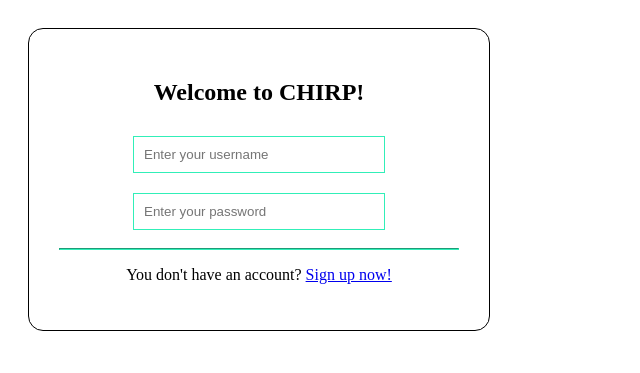
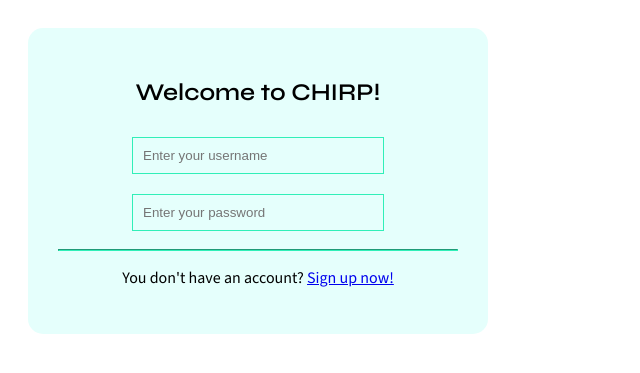
Before and after one commit to KaruzG/chirp, a PHP site: page /public/pages/login.html in a window 1280 px wide. Shown: the top 373 px of the page, without its empty margins (0-640 px from the left). Run offline with PHP 8.4, Linux system fonts and the light colour scheme.

Commit message:
Style changes in login.html

```diff
--- a/public/css/index.css
+++ b/public/css/index.css
@@ -1,6 +1,4 @@
-
 @import url("https://fonts.googleapis.com/css2?family=Source+Sans+3:wght@300;400;700&display=swap");
-
 * {
   font-family: "Source Sans 3", sans-serif;
   color: var(--black);
--- a/public/css/login.css
+++ b/public/css/login.css
@@ -1,4 +1,5 @@
 @import 'vars.css';
+@import url("https://fonts.googleapis.com/css2?family=Source+Sans+3&family=Syne:wght@400;600&display=swap");
 .page {
   display: grid;
   grid-template-columns: 1fr;
@@ -11,16 +12,17 @@
   display: flex;
   flex-direction: column;
   max-width: 400px;
-  border: 1px solid black;
   margin: 20px;
   padding: 30px;
   grid-area: main;
   border-radius: 15px;
-  background-color: var(--lightBg);
+  background-color: var(--chirpBg);
 }
 
 .heading {
   text-align: center;
+  font-family: Syne;
+  font-weight: 600;
 }
 
 .form {
@@ -34,7 +36,7 @@
   padding: 10px;
   min-width: 230px;
   max-width: 400px;
-  background-color: var(--lightBg);
+  background-color: var(--chirpBg);
   border: 1px solid var(--details);
 }
 
@@ -44,4 +46,6 @@ hr {
 
 .create {
   text-align: center;
+  font-family: "Source Sans 3";
+  font-weight: 500;
 }/*# sourceMappingURL=login.css.map */
--- a/public/css/login.scss
+++ b/public/css/login.scss
@@ -1,4 +1,16 @@
 @import 'vars.css';
+@import url('https://fonts.googleapis.com/css2?family=Source+Sans+3&family=Syne:wght@400;600&display=swap');
+
+@mixin heading{
+    font-family: Syne;
+    font-weight: 600;
+}
+
+@mixin text{
+    font-family: 'Source Sans 3';
+    font-weight: 500;
+}
+
 .page{
     display: grid;
     grid-template-columns: 1fr;
@@ -13,16 +25,16 @@
     display: flex;
     flex-direction: column;
     max-width: 400px;
-    border: 1px solid black;
     margin: 20px;
     padding: 30px;
     grid-area: main;
     border-radius: 15px;
-    background-color: var(--lightBg);
+    background-color: var(--chirpBg);
 }
 
 .heading{
     text-align: center;
+    @include heading;
 }
 
 .form{
@@ -35,15 +47,17 @@
         padding: 10px;
         min-width: 230px;
         max-width: 400px;
-        background-color: var(--lightBg);
+        background-color: var(--chirpBg);
         border: 1px solid var(--details);
+
     }
 }
 
 hr{
-    border-color: var(--details);
+    border-color: lighten(var(--details), 50%);
 }
 
 .create{
     text-align: center;
+    @include text;
 }
```
Also changed, not shown: 4 other files.
